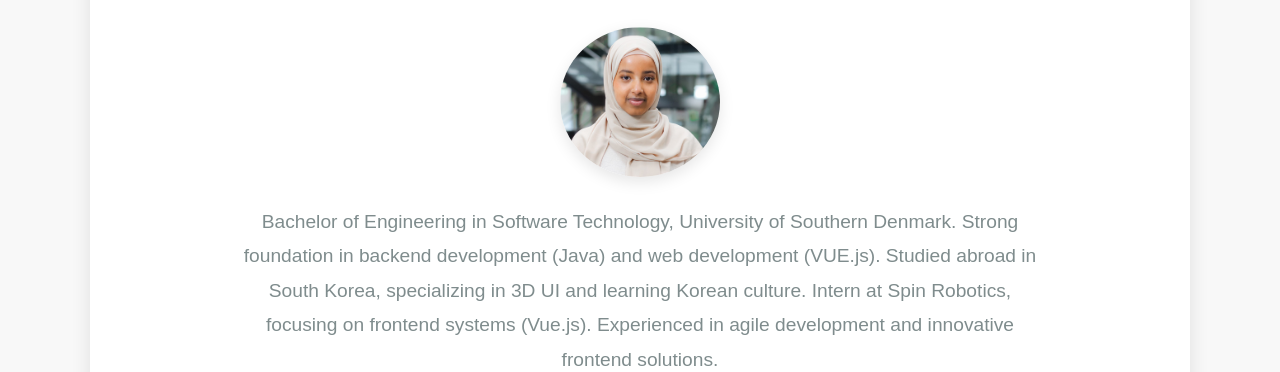
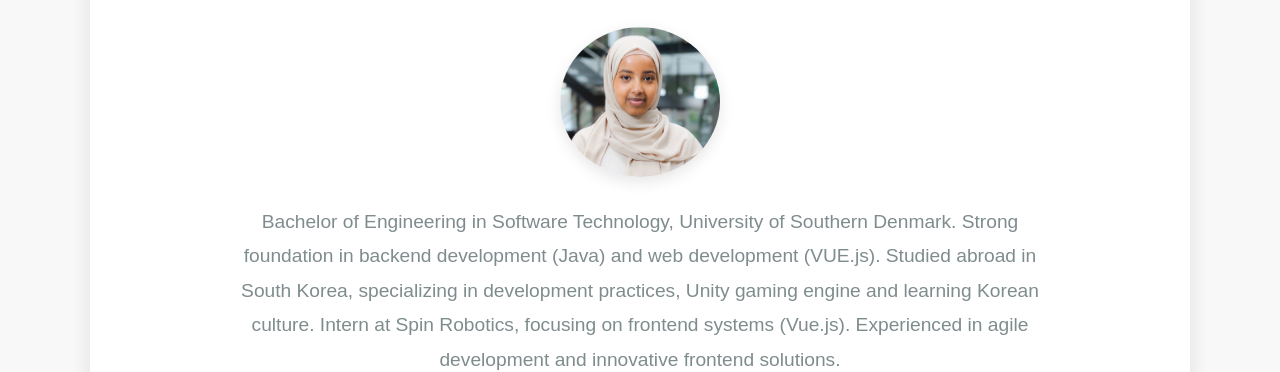
Before and after one commit to Farhiya11/MyPortfolio, a plain HTML site: page index.html in a window 1280 px wide. Shown: the part 580-952 px from the top of the page. Drawn offline with Linux system fonts and the light colour scheme.

Commit message:
updated comptetences removed beer production project for now

```diff
--- a/index.html
+++ b/index.html
@@ -240,7 +240,7 @@
             <p>
                 Bachelor of Engineering in Software Technology, University of Southern Denmark.
                 Strong foundation in backend development (Java) and web development (VUE.js).
-                Studied abroad in South Korea, specializing in 3D UI and learning Korean culture.
+                Studied abroad in South Korea, specializing in development practices, Unity gaming engine and learning Korean culture.
                 Intern at Spin Robotics, focusing on frontend systems (Vue.js).
                 Experienced in agile development and innovative frontend solutions.</p>
         </section>
```
